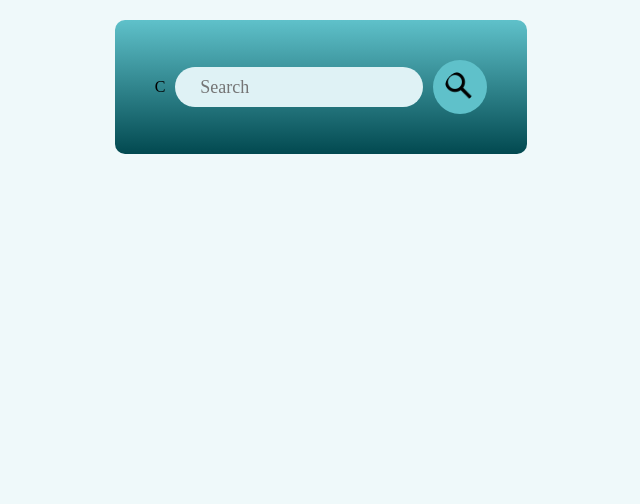
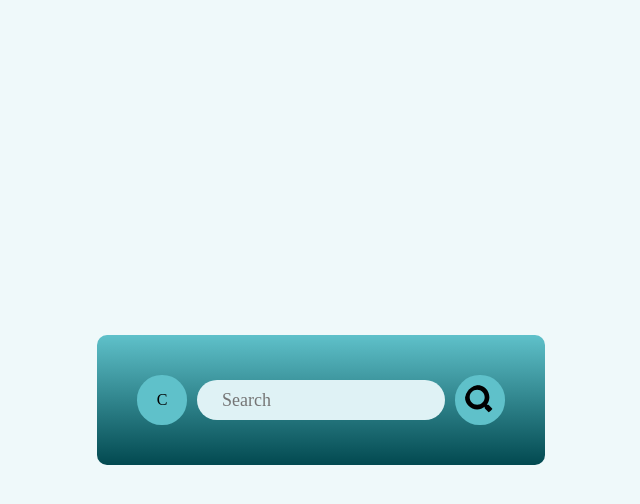
Before and after one commit to EmmaWalker6/weather-app, a React (Create React App) app: page / in a window 1280 px wide. Shown: the top 504 px of the page, without its empty margins (319-959 px from the left). Built offline with nearby package versions, Linux system fonts and the light colour scheme; a web font is replaced by a local one.

Commit message:
fixed search icon being cut off

```diff
--- a/package.json
+++ b/package.json
@@ -6,6 +6,7 @@
     "cra-template": "1.2.0",
     "react": "^19.0.0",
     "react-dom": "^19.0.0",
+    "react-icons": "^5.5.0",
     "react-scripts": "5.0.1",
     "web-vitals": "^4.2.4"
   },
--- a/src/components/Weather.css
+++ b/src/components/Weather.css
@@ -1,3 +1,9 @@
+.site{
+    display: flex;
+    justify-content: center;
+    align-items: center;
+}
+
 .weather{
     place-self: center;
     padding: 40px;
@@ -28,14 +34,25 @@
 }
 
 
-#searchButton{
+.searchButton{
+    display: grid;
+    place-items: center;
     width: 30px;
-    padding: 12px;
-    border-radius: 50%;
+    height: 30px;
+    padding: 10px;
+    border-radius: 49%;
     background-color: var(--mediumBlue);
     cursor: pointer;
-    /* object-fit: contain; */
+    overflow: hidden;
+    position: relative;
 }
+
+.searchButton img {
+    width: 100%;
+    height: 100%;
+    object-fit: contain;
+}
+
 
 .weatherContent{
     display: flex;
--- a/src/components/Weather.jsx
+++ b/src/components/Weather.jsx
@@ -1,11 +1,12 @@
-import React, { useEffect, useRef, useState } from 'react'
-import './Weather.css'
-import searchIcon from '../assets/searchIcon.png'
-import cloudyImage from '../assets/cloudy.png'
-import drizzleImage from '../assets/drizzle.png'
-import partlyCloudyImage from '../assets/partlyCloudy.png'
-import snowingImage from '../assets/snowing.png'
-import sunnyImage from '../assets/sunny.png'
+import React, { useEffect, useRef, useState } from 'react';
+import './Weather.css';
+import searchIcon from '../assets/searchIcon.png';
+import cloudyImage from '../assets/cloudy.png';
+import drizzleImage from '../assets/drizzle.png';
+import partlyCloudyImage from '../assets/partlyCloudy.png';
+import snowingImage from '../assets/snowing.png';
+import sunnyImage from '../assets/sunny.png';
+import {FaSearch} from 'react-icons/fa';
 
 // Images from cleanpng
 
@@ -113,12 +114,13 @@ const Weather = () => {
   // }, [])
 
   return (
-    <div>
+    <div className='site'>
         <div className='weather'>
             <div className='searchBar'>
-                <p id='switchFtC' onClick={switchDegreeType}>{isMetric ? 'C': 'F'}</p>
+                <p className='searchButton' onClick={switchDegreeType}>{isMetric ? 'C': 'F'}</p>
                 <input ref={inputRef} type ="text" placeholder='Search'></input>
-                <img id='searchButton' src={searchIcon} alt='' onClick={()=>search(inputRef.current.value)}/>
+                {/* <img className='searchButton' src={searchIcon} alt='' onClick={()=>search(inputRef.current.value)}/> */}
+                <FaSearch className='searchButton' onClick={()=>search(inputRef.current.value)} />
 
             </div>
             {/* Checking if we actually have weather data to display */}
```
Also changed, not shown: 1 other file (tests, documents, lock files or other folders).
